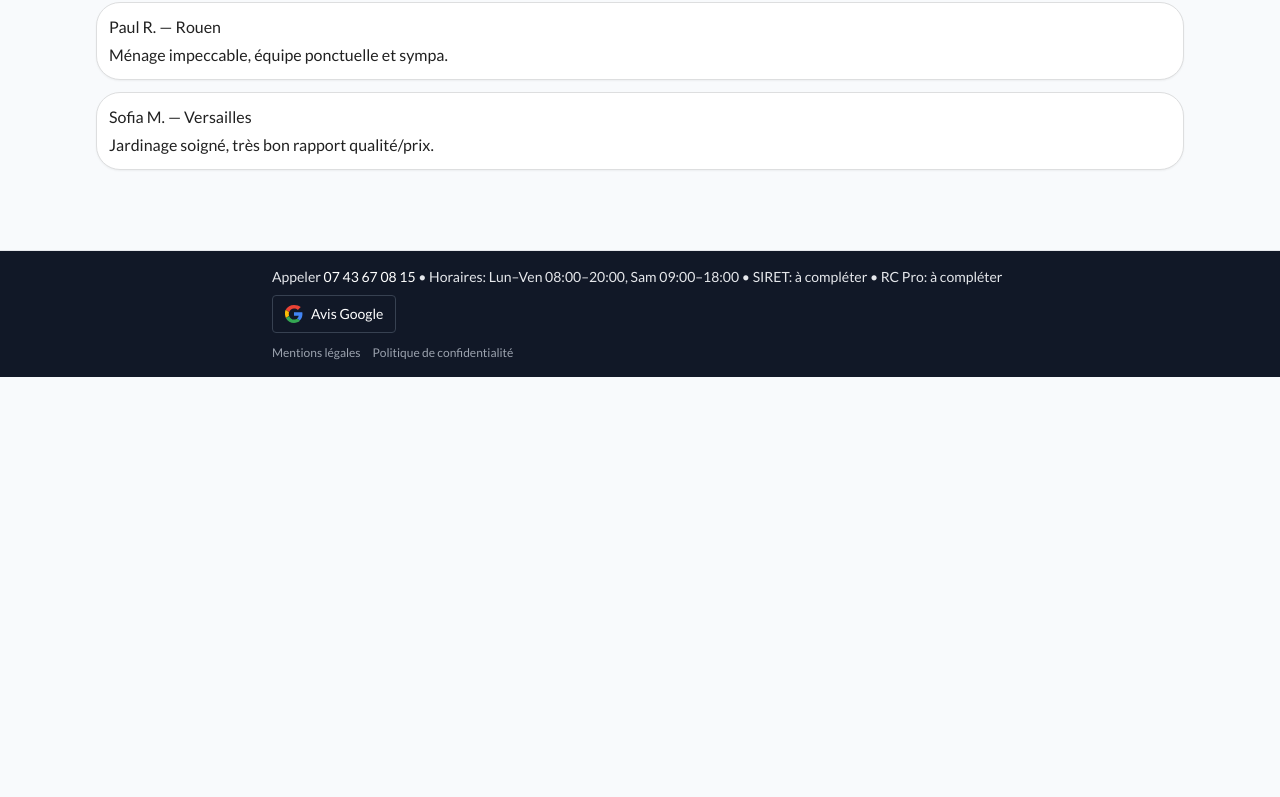
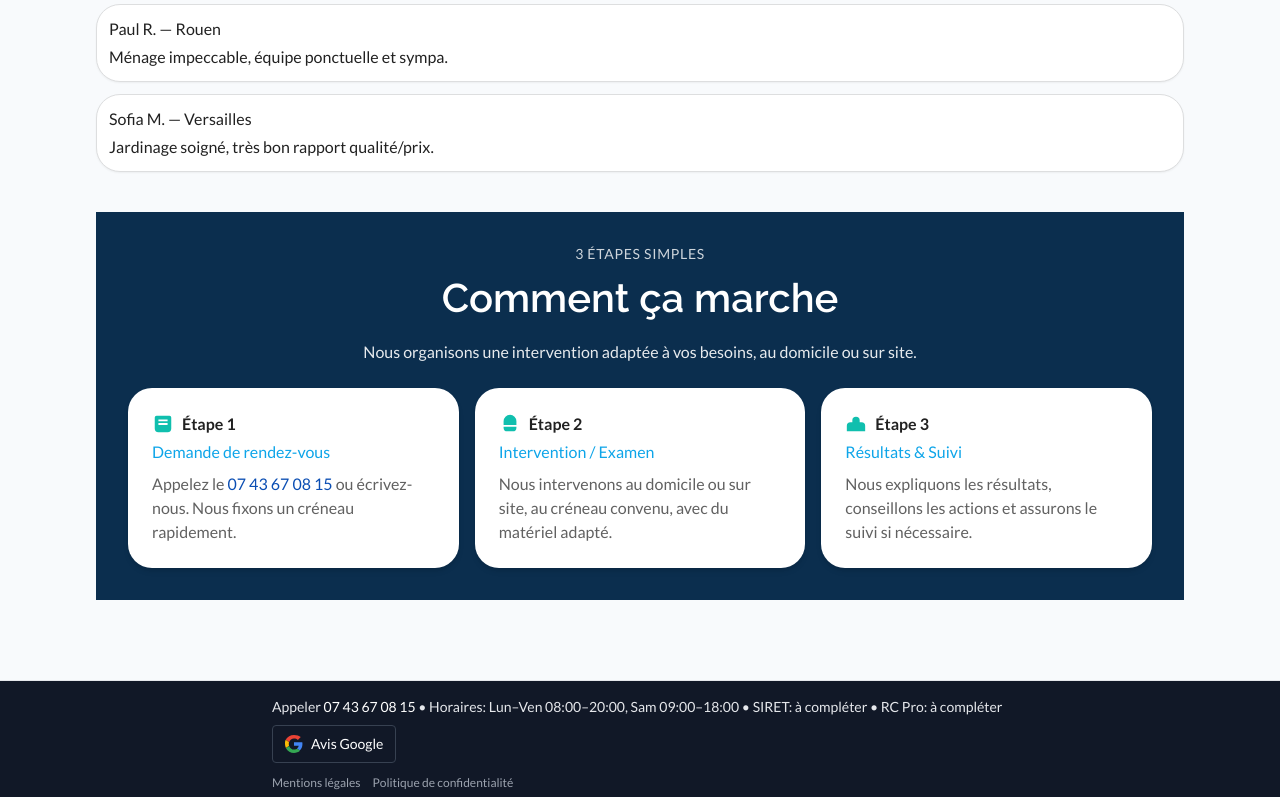
Before and after one commit to Soofmaax/RCP-Multiservices, a React (Vite) app: page / in a window 1280 px wide. Shown: the part 956-1753 px from the top of the page. Before the commit the page ends 1333 px from the top, so only its background shows below. Built offline with nearby package versions, Linux system fonts and the light colour scheme; no server answers.

Commit message:
feat(home): add "How it works" navy section with 3 step cards, supporting styles/tokens and tailwind navy color; add link to zones
Co-authored-by: Genie <genie@cosine.sh>

```diff
--- a/src/index.css
+++ b/src/index.css
@@ -68,6 +68,15 @@ body,
   .panel {
     @apply card p-4 md:p-6;
   }
+  .section-navy {
+    @apply bg-navy text-white;
+  }
+  .card-steps {
+    @apply bg-white text-neutral-900 rounded-[24px] shadow-md p-6;
+  }
+  .link-more {
+    @apply inline-flex items-center gap-1 text-secondary hover:text-secondary/80 transition-colors;
+  }
 
   /* Headings & accents */
   .heading-1 {
--- a/src/routes/AppRoutes.tsx
+++ b/src/routes/AppRoutes.tsx
@@ -67,6 +67,9 @@ function Home() {
             </a>
             <Link to="/services" className={btnPrimary}>
               Demander un rendez-vous
+            </Link>
+            <Link to="/zones" className={btnSecondary}>
+              Voir nos zones d&apos;intervention
             </Link>
             <GoogleReviewsBadge />
           </div>
@@ -154,6 +157,60 @@ function Home() {
             </li>
           </ul>
         </section>
+
+        {/* How it Works (navy section) */}
+        <section className="mt-10 section-navy">
+          <div className="max-w-6xl mx-auto p-8">
+            <div className="text-center">
+              <div className="uppercase tracking-wider text-white/80 text-sm">3 ÉTAPES SIMPLES</div>
+              <h2 className="heading-2 text-white mt-1">Comment ça marche</h2>
+              <p className="mt-3 text-white/90">
+                Nous organisons une intervention adaptée à vos besoins, au domicile ou sur site.
+              </p>
+            </div>
+
+            <div className="mt-6 grid grid-cols-1 md:grid-cols-3 gap-4">
+              <div className="card-steps">
+                <div className="flex items-center gap-2">
+                  <svg width="22" height="22" viewBox="0 0 24 24" aria-hidden="true" focusable="false" className="text-accent">
+                    <path fill="currentColor" d="M5 3h14a2 2 0 012 2v12a4 4 0 01-4 4H7a4 4 0 01-4-4V5a2 2 0 012-2zm2 4v2h10V7H7zm0 4v2h10v-2H7z"/>
+                  </svg>
+                  <div className="font-semibold">Étape 1</div>
+                </div>
+                <div className="mt-1 text-secondary font-medium">Demande de rendez-vous</div>
+                <p className="mt-2 text-neutral-600">
+                  Appelez le <a href="tel:+33743670815" className="text-primary hover:underline">07 43 67 08 15</a> ou écrivez-nous. Nous fixons un créneau rapidement.
+                </p>
+              </div>
+
+              <div className="card-steps">
+                <div className="flex items-center gap-2">
+                  <svg width="22" height="22" viewBox="0 0 24 24" aria-hidden="true" focusable="false" className="text-accent">
+                    <path fill="currentColor" d="M12 2a7 7 0 00-7 7v4h14V9a7 7 0 00-7-7zM5 15v1a4 4 0 004 4h6a4 4 0 004-4v-1H5z"/>
+                  </svg>
+                  <div className="font-semibold">Étape 2</div>
+                </div>
+                <div className="mt-1 text-secondary font-medium">Intervention / Examen</div>
+                <p className="mt-2 text-neutral-600">
+                  Nous intervenons au domicile ou sur site, au créneau convenu, avec du matériel adapté.
+                </p>
+              </div>
+
+              <div className="card-steps">
+                <div className="flex items-center gap-2">
+                  <svg width="22" height="22" viewBox="0 0 24 24" aria-hidden="true" focusable="false" className="text-accent">
+                    <path fill="currentColor" d="M12 4a4 4 0 014 4v2h2a4 4 0 014 4v6H2v-6a4 4 0 014-4h2V8a4 4 0 014-4z"/>
+                  </svg>
+                  <div className="font-semibold">Étape 3</div>
+                </div>
+                <div className="mt-1 text-secondary font-medium">Résultats & Suivi</div>
+                <p className="mt-2 text-neutral-600">
+                  Nous expliquons les résultats, conseillons les actions et assurons le suivi si nécessaire.
+                </p>
+              </div>
+            </div>
+          </div>
+        </section>
       </main>
     </>
   );
--- a/src/styles/tokens.css
+++ b/src/styles/tokens.css
@@ -41,6 +41,10 @@
   --bg-danger: #ffe6ec;
   --bg-danger-rgb: 255 230 236;
 
+  /* Deep navy section background */
+  --bg-navy: #0B2E4E;
+  --bg-navy-rgb: 11 46 78;
+
   /* Borders & radius */
   --border-color: #dddedf;
   --border-color-rgb: 221 222 223;
--- a/tailwind.config.js
+++ b/tailwind.config.js
@@ -40,6 +40,7 @@ export default {
         success: 'rgb(var(--color-success-rgb) / <alpha-value>)',
         warning: 'rgb(var(--color-warning-rgb) / <alpha-value>)',
         danger: 'rgb(var(--color-danger-rgb) / <alpha-value>)',
+        navy: 'rgb(var(--bg-navy-rgb) / <alpha-value>)',
 
         /* text neutrals */
         neutral: {
```
